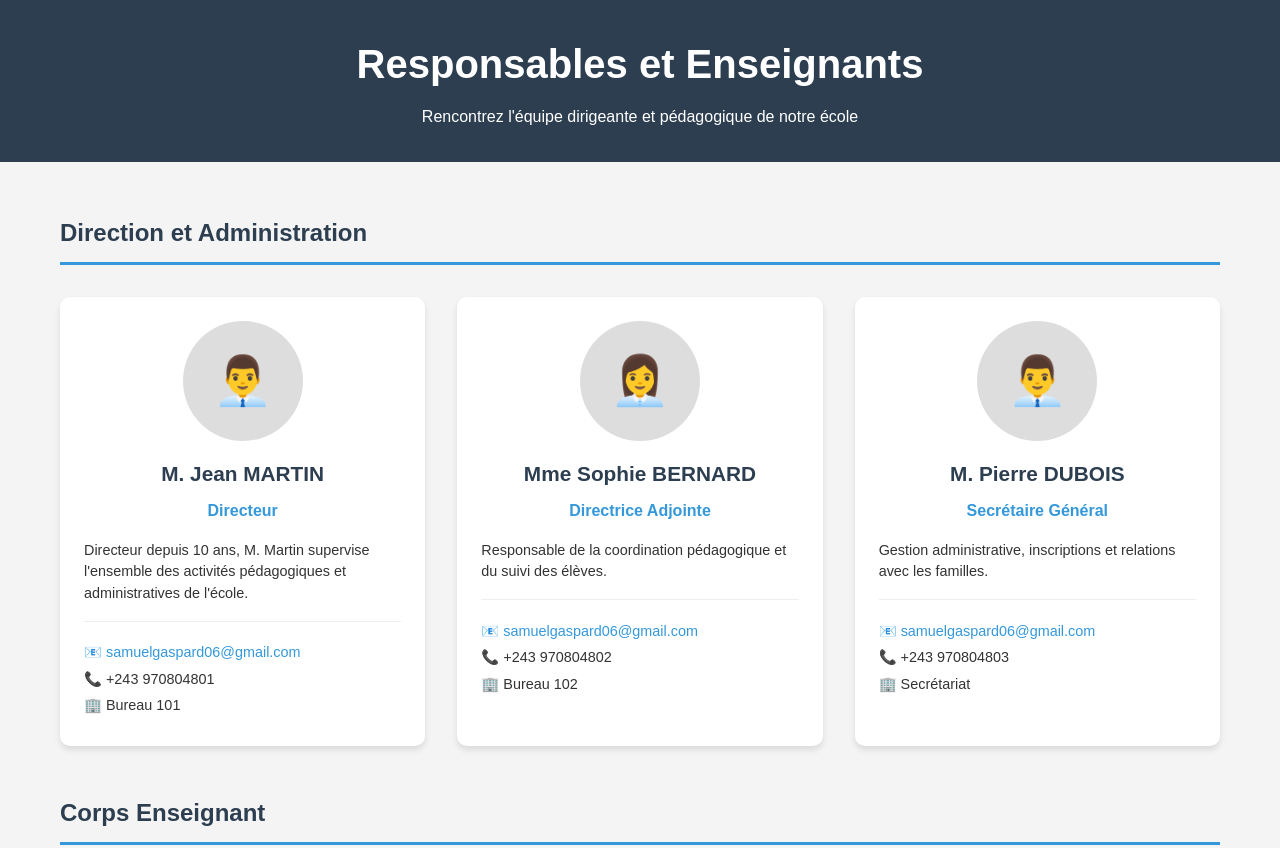
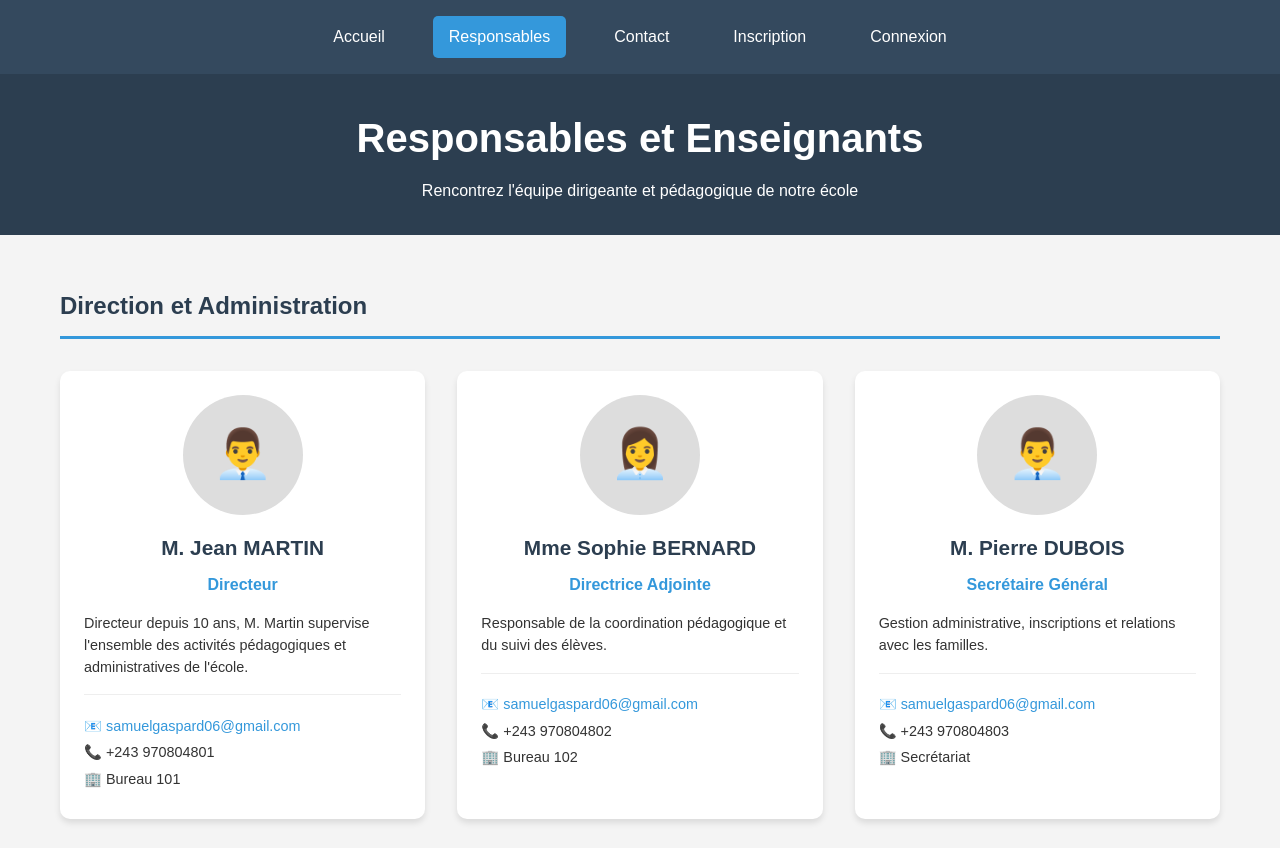
Before and after one commit to SamuelGaspard/ecole-rampard, a plain HTML site: page accueil/responsables.html in a window 1280 px wide. Shown: the top 848 px of the page. Drawn offline with Linux system fonts and the light colour scheme.

Commit message:
edit done of page contact and the page responsables.html

```diff
--- a/accueil/responsables.html
+++ b/accueil/responsables.html
@@ -5,6 +5,47 @@
     <meta name="viewport" content="width=device-width, initial-scale=1.0">
     <title>Responsables et Enseignants - École</title>
     <style>
+        /* Navigation Styles */
+        nav {
+            background-color: #34495e;
+            padding: 1rem 0;
+        }
+
+        .nav-container {
+            max-width: 1200px;
+            margin: 0 auto;
+            padding: 0 20px;
+        }
+
+        nav ul {
+            list-style: none;
+            display: flex;
+            justify-content: center;
+            flex-wrap: wrap;
+            margin: 0;
+            padding: 0;
+        }
+
+        nav li {
+            margin: 0 1rem;
+        }
+
+        nav a {
+            color: white;
+            text-decoration: none;
+            padding: 0.5rem 1rem;
+            border-radius: 5px;
+            transition: background-color 0.3s ease;
+            display: block;
+        }
+
+        nav a:hover {
+            background-color: #3498db;
+        }
+
+        nav a.active {
+            background-color: #3498db;
+        }
         * {
             margin: 0;
             padding: 0;
@@ -115,6 +156,18 @@
     </style>
 </head>
 <body>
+    <nav>
+        <div class="nav-container">
+            <ul>
+                <li><a href="index.html">Accueil</a></li>
+                <li><a href="responsables.html" class="active">Responsables</a></li>
+                <li><a href="contact.html">Contact</a></li>
+                <li><a href="inscription.html">Inscription</a></li>
+                <li><a href="connexion.html">Connexion</a></li>
+            </ul>
+        </div>
+    </nav>
+
     <header>
         <h1>Responsables et Enseignants</h1>
         <p>Rencontrez l'équipe dirigeante et pédagogique de notre école</p>
@@ -256,6 +309,11 @@
                 </div>
             </div>
         </section>
+        <footer>
+            <p>&copy; 2023 École. Tous droits réservés.</p>
+            <p>Contact : <span class="email">samuelgaspard06@gmail.com</span></p>
+
+        </footer>
     </div>
 </body>
 </html>
```
Also changed, not shown: accueil/contact.html (+1 -1 lines).
